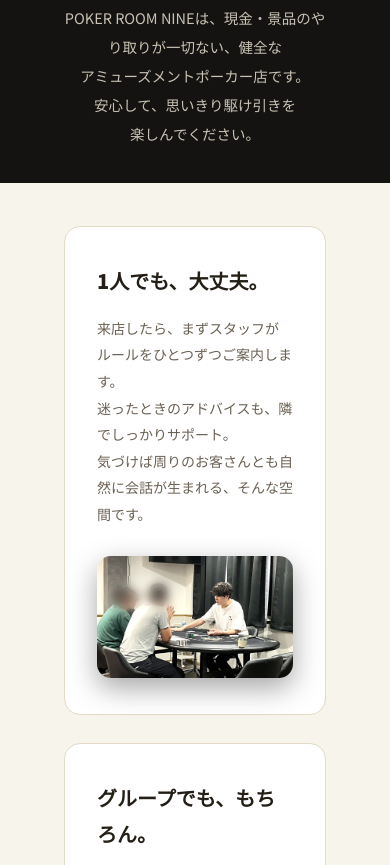
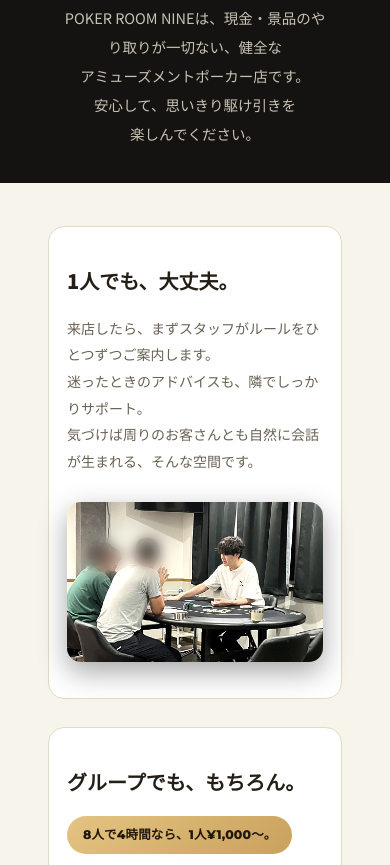
Before and after one commit to choz09/nine-website, a plain HTML site: page poker.html in a window 390 px wide. Shown: the part 835-1700 px from the top of the page. Drawn offline with Linux system fonts and the light colour scheme.

Commit message:
Halve side padding of .pair cards on small phones to match store-card fix
Same double-padding issue as the index.html store-card: .pair section
(32px) plus .pair .card (32px) stacked to 64px per side on mobile.

Co-Authored-By: Claude Sonnet 5 <noreply@anthropic.com>

```diff
--- a/poker.html
+++ b/poker.html
@@ -240,6 +240,10 @@
   .br-mobile{ display:inline; }
   .trust h2{ white-space:nowrap; font-size:18px; }
 }
+@media (max-width:480px){
+  .pair{ padding-left:16px; padding-right:16px; }
+  .pair .card{ padding-left:18px; padding-right:18px; }
+}
 </style>
 </head>
 <body>
```
